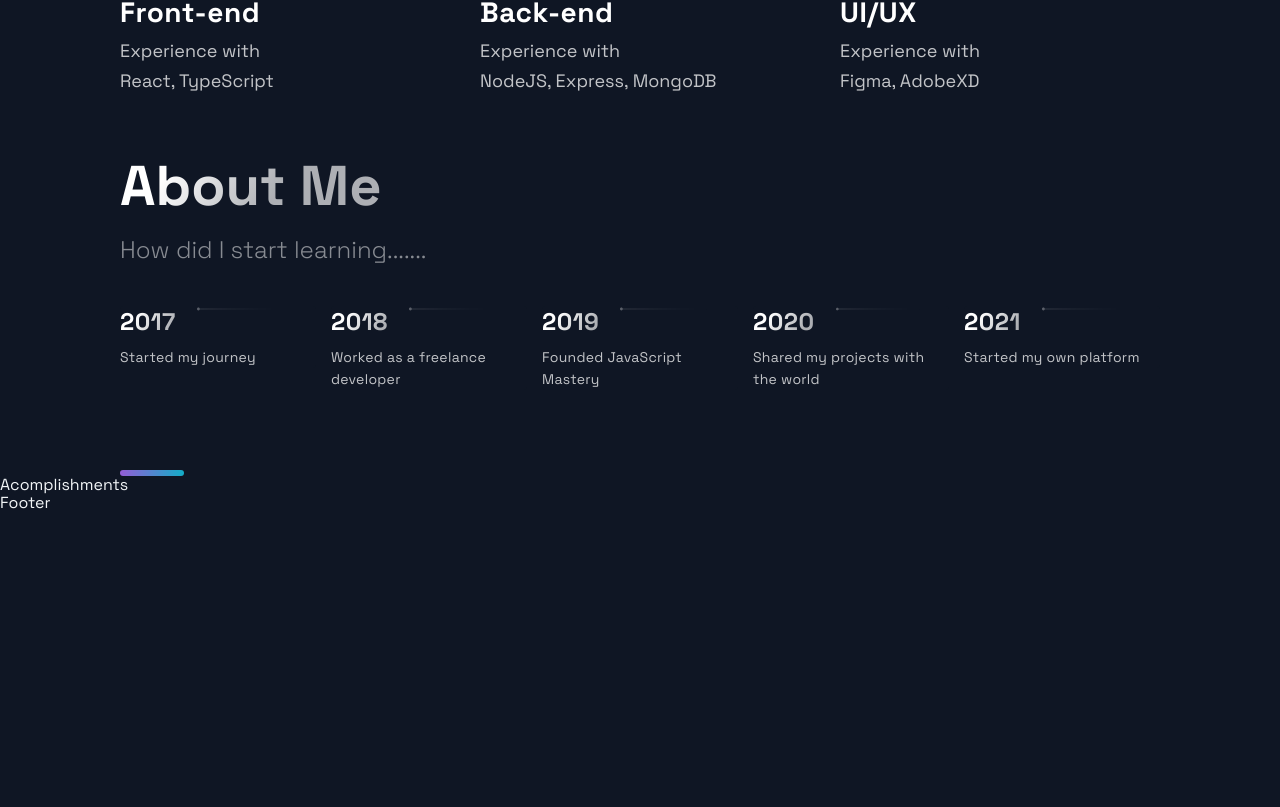
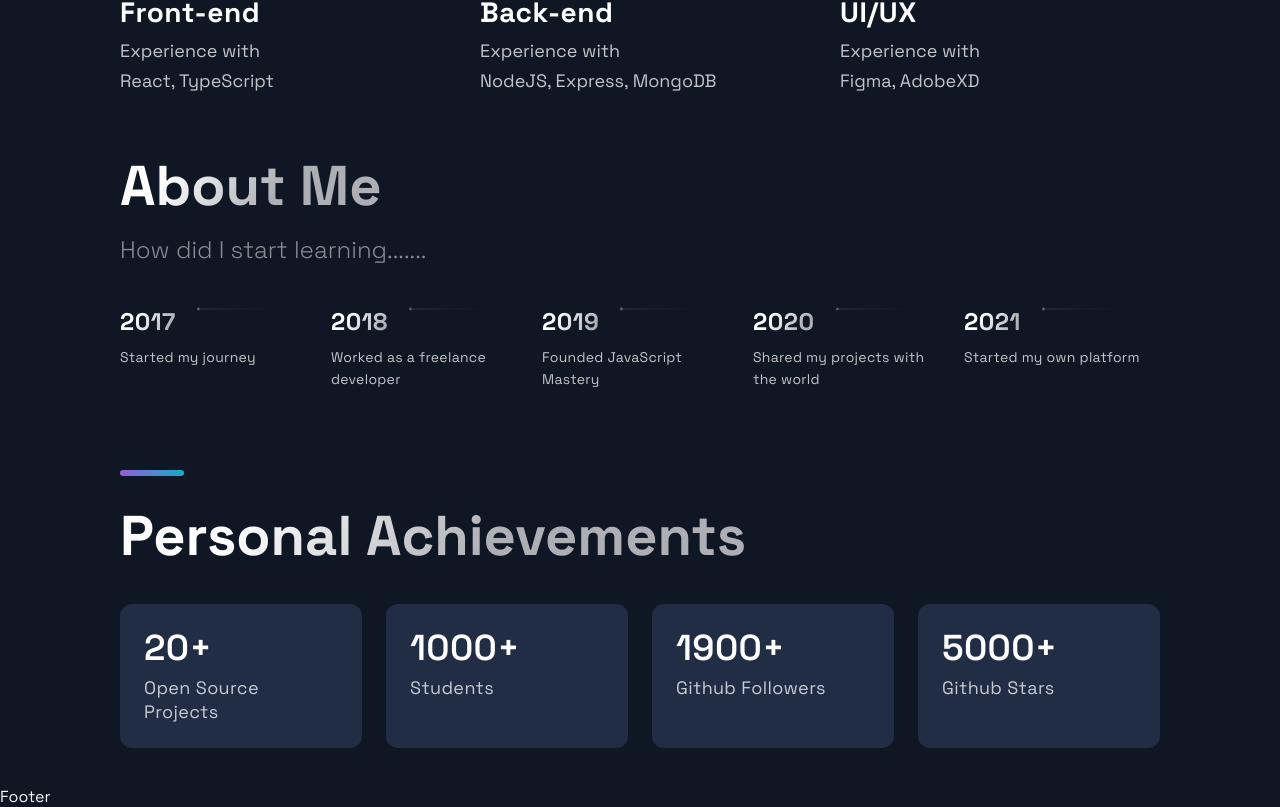
Before and after one commit to georgyshkliaryk/portfolio-website, a Next.js app: page / in a window 1280 px wide. Shown: the part 2535-3342 px from the top of the page. Before the commit the page ends 3048 px from the top, so only its background shows below. Built offline with nearby package versions, Linux system fonts and the light colour scheme.

Commit message:
accomplishments section

```diff
--- a/src/components/Acomplishments/Acomplishments.js
+++ b/src/components/Acomplishments/Acomplishments.js
@@ -1,19 +1,31 @@
-import React from 'react';
+import React from "react";
 
-import { Section, SectionDivider, SectionTitle } from '../../styles/GlobalComponents';
-import { Box, Boxes, BoxNum, BoxText } from './AcomplishmentsStyles';
+import {
+  Section,
+  SectionDivider,
+  SectionTitle,
+} from "../../styles/GlobalComponents";
+import { Box, Boxes, BoxNum, BoxText } from "./AcomplishmentsStyles";
 
 const data = [
-  { number: 20, text: 'Open Source Projects'},
-  { number: 1000, text: 'Students', },
-  { number: 1900, text: 'Github Followers', },
-  { number: 5000, text: 'Github Stars', }
+  { number: 20, text: "Open Source Projects" },
+  { number: 1000, text: "Students" },
+  { number: 1900, text: "Github Followers" },
+  { number: 5000, text: "Github Stars" },
 ];
 
 const Acomplishments = () => (
-  <div>
-    Acomplishments
-  </div>
+  <Section>
+    <SectionTitle>Personal Achievements</SectionTitle>
+    <Boxes>
+      {data.map((card, i) => (
+        <Box key={i}>
+          <BoxNum>{card.number}+</BoxNum>
+          <BoxText>{card.text}</BoxText>
+        </Box>
+      ))}
+    </Boxes>
+  </Section>
 );
 
 export default Acomplishments;
```
